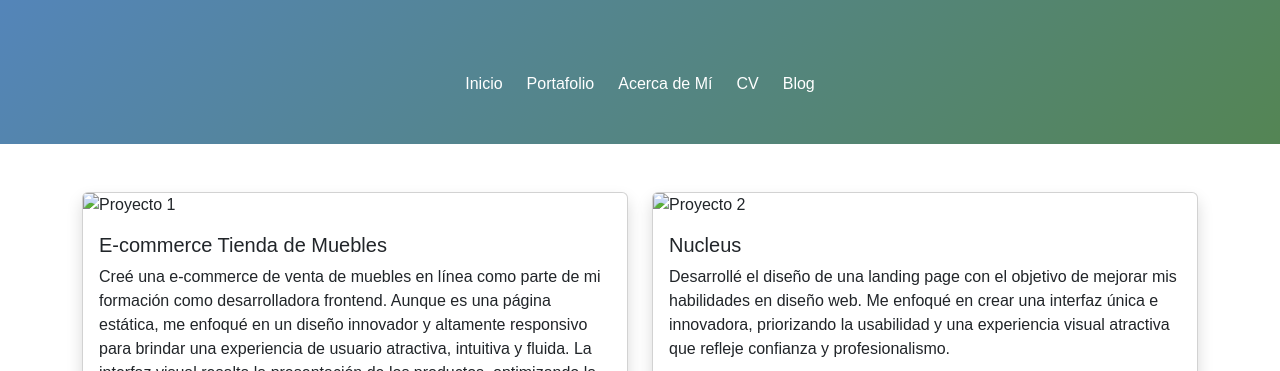
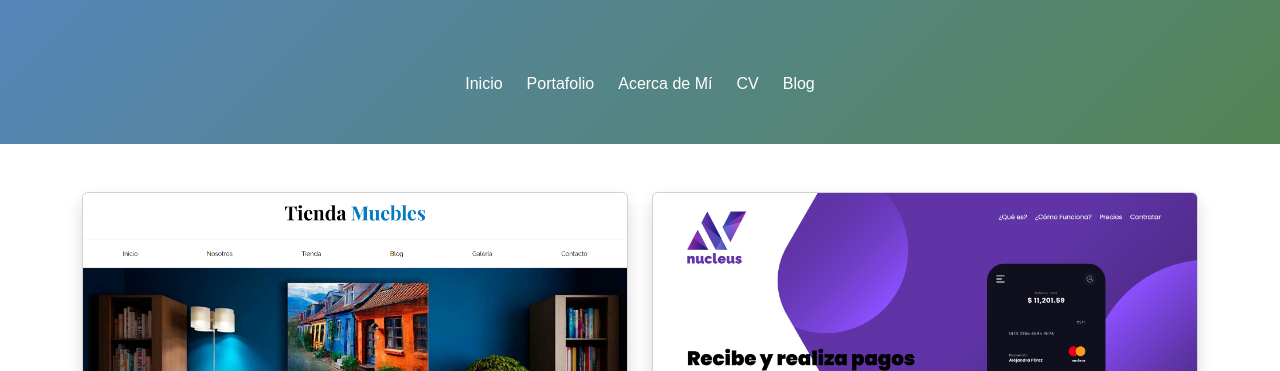
Before and after one commit to jaqui-jesus/portafolio-jaqui, a plain HTML site: page portafolio.html in a window 1280 px wide. Shown: the top 371 px of the page. Drawn offline with nearby package versions, Linux system fonts and the light colour scheme; the site is published under a folder, as on GitHub Pages, so addresses that start at the root find nothing; a web font is replaced by a local one.

Commit message:
corregi imagenes

```diff
--- a/portafolio.html
+++ b/portafolio.html
@@ -27,7 +27,7 @@
             <div class="row">
                 <div class="col-md-6 mb-4 d-flex">
                     <div class="card shadow flex-fill">
-                        <img src="/assets/Captura de pantalla 2025-03-18 162704.png" class="card-img-top" alt="Proyecto 1">
+                        <img src="assets/Captura de pantalla 2025-03-18 162704.png" class="card-img-top" alt="Proyecto 1">
                         <div class="card-body">
                             <h5 class="card-title d-flex font-primary">E-commerce Tienda de Muebles</h5>
                             <p class="card-text flex-grow-1">Creé una e-commerce de venta de muebles en línea como parte de mi formación como desarrolladora frontend. Aunque es una página estática, me enfoqué en un diseño innovador y altamente responsivo para brindar una experiencia de usuario atractiva, intuitiva y fluida. La interfaz visual resalta la presentación de los productos, optimizando la navegación y usabilidad.</p>
@@ -40,7 +40,7 @@
                 </div>
                 <div class="col-md-6 mb-4 d-flex">
                     <div class="card shadow flex-fill">
-                        <img src="/assets/techpro.png" class="card-img-top" alt="Proyecto 2">
+                        <img src="assets/techpro.png" class="card-img-top" alt="Proyecto 2">
                         <div class="card-body">
                             <h5 class="card-title font-primary">Nucleus</h5>
                             <p class="card-text flex-grow-1">Desarrollé el diseño de una landing page con el objetivo de mejorar mis habilidades en diseño web. Me enfoqué en crear una interfaz única e innovadora, priorizando la usabilidad y una experiencia visual atractiva que refleje confianza y profesionalismo.</p>
```
